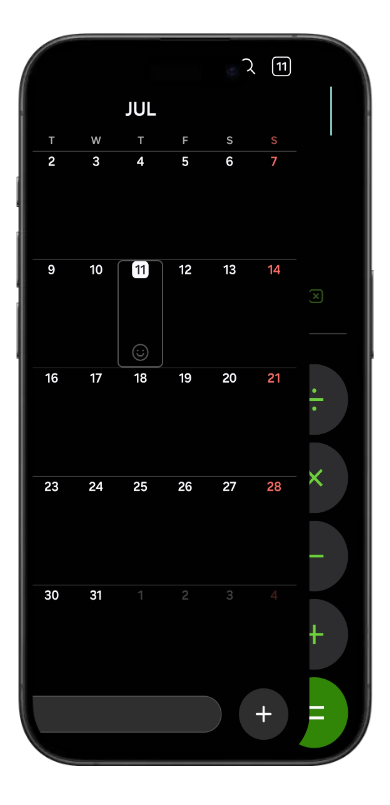
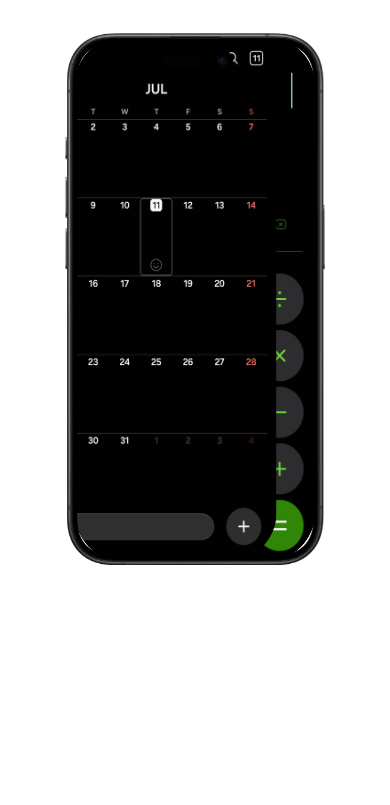
Before and after one commit to thomasltlt/mobile-app-landing-template, an Astro site: page / in a window 390 px wide. Shown: the part 575-1380 px from the top of the page. Built offline with nearby package versions, Linux system fonts and the light colour scheme; Astro itself is replaced by a stand-in of ours.

Commit message:
fix: fix screenshots size on smaller screens

```diff
--- a/src/modules/home/_components/header/index.tsx
+++ b/src/modules/home/_components/header/index.tsx
@@ -23,7 +23,7 @@ function Header() {
         <div className="flex flex-col md:flex-row">
           <div className="flex flex-1 items-center md:items-start md:h-[300vh]">
             <div className="static top-40 flex flex-col prose justify-center py-8 md:sticky md:h-[648px]">
-              <div className="flex flex-col gap-2 my-4 xxs:flex-row">
+              <div className="flex flex-col gap-2 my-4 3xs:flex-row">
                 {header.rewards?.map((reward, index) => (
                   <motion.div
                     key={index}
@@ -160,7 +160,7 @@ function Header() {
                   duration: 0.5,
                   delay: 0.3,
                 }}
-                className="relative sm:h-[648px] rounded-[3rem]"
+                className="relative 3xs:h-[532px] 2xs:h-[720px] sm:h-[648px] rounded-[3rem]"
               >
                 <div className="absolute top-1 left-2.5 w-[calc(100%-20px)] h-[calc(100%-8px)] rounded-[3rem] overflow-hidden">
                   {header.screenshots.map((src, index) => (
--- a/tailwind.config.mjs
+++ b/tailwind.config.mjs
@@ -6,7 +6,8 @@ export default {
   content: ["./src/**/*.{astro,html,js,jsx,md,mdx,svelte,ts,tsx,vue}"],
   theme: {
     screens: {
-      xxs: "350px",
+      "3xs": "350px",
+      "2xs": "400px",
       xs: "475px",
       ...defaultTheme.screens,
     },
```
